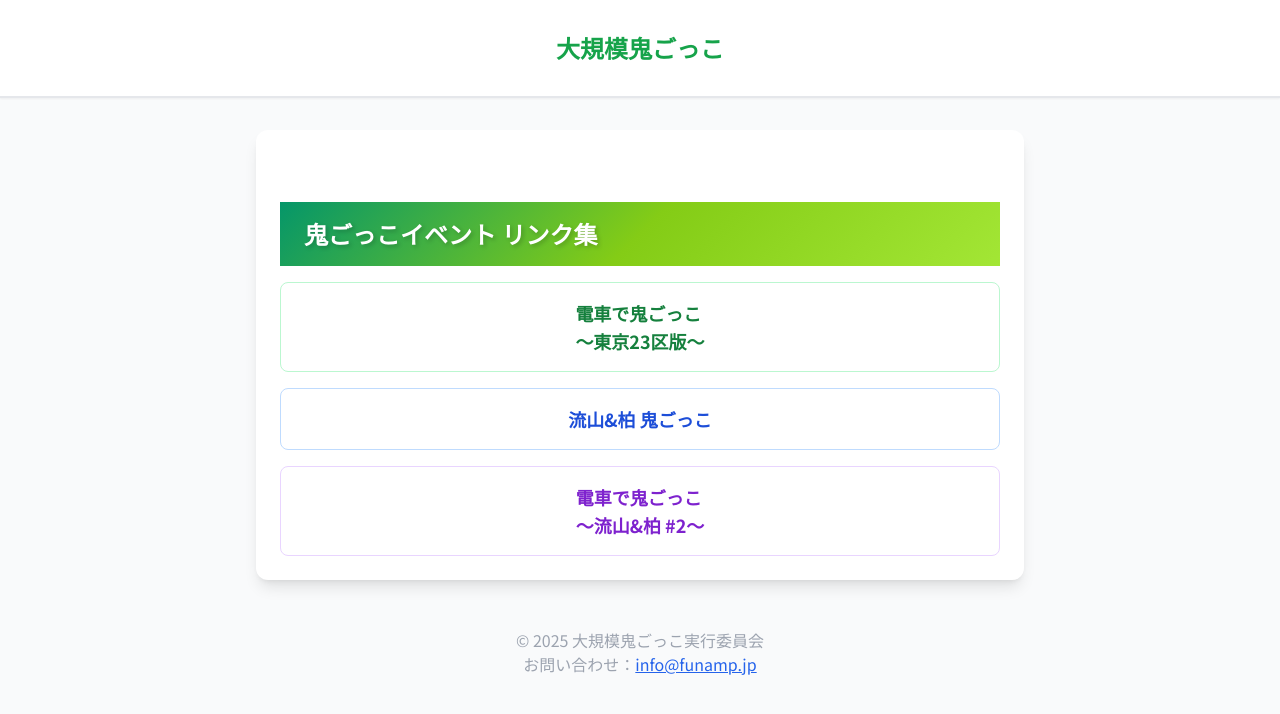
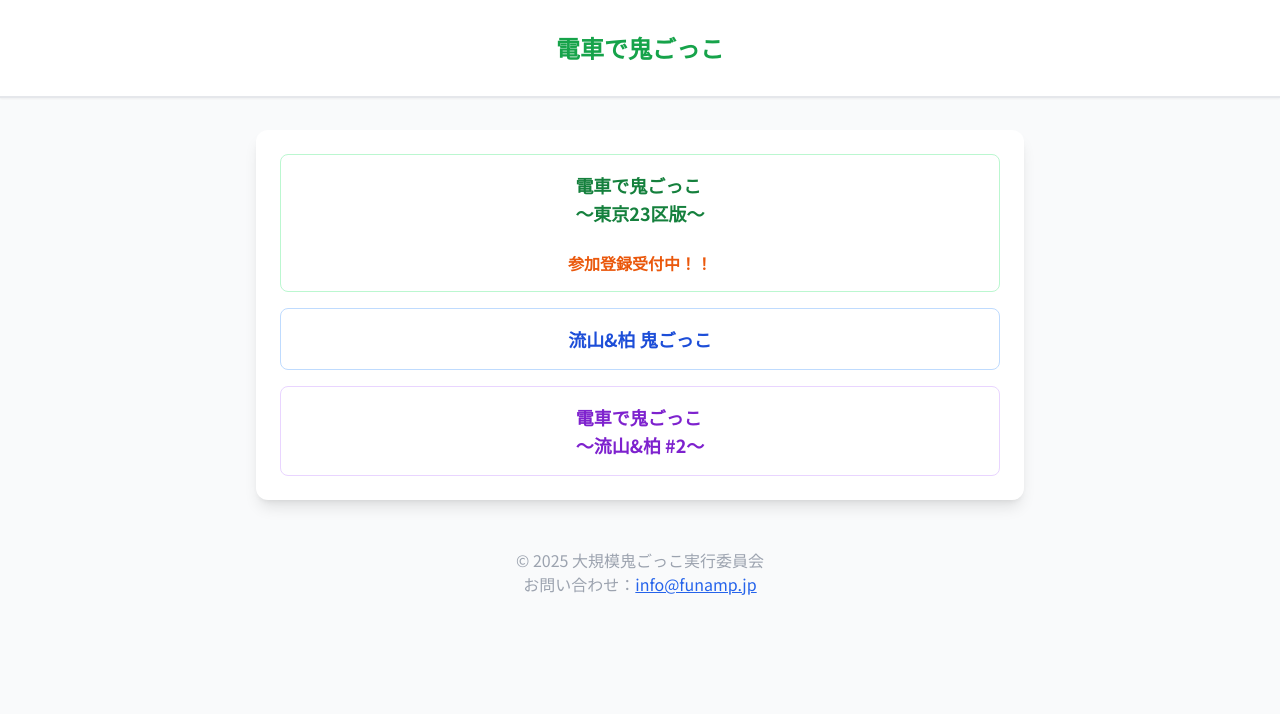
Before and after one commit to sandaime-RM/trafficTagTokyo, a website: page index.html in a window 1280 px wide. Drawn offline with nearby package versions, Linux system fonts and the light colour scheme.

Commit message:
23区版を少し協調

```diff
--- a/index.html
+++ b/index.html
@@ -3,25 +3,25 @@
 <head>
     <meta charset="UTF-8">
     <meta name="viewport" content="width=device-width, initial-scale=1.0">
-    <title>鬼ごっこイベント リンク集</title>
+    <title>電車で鬼ごっこ ～東京23区版～</title>
     <link href="https://fonts.googleapis.com/css2?family=Noto+Sans+JP:wght@400;700&display=swap" rel="stylesheet">
     <link rel="stylesheet" href="dist/output.css">
     <link rel="stylesheet" href="custom.css">
     <link rel="stylesheet" href="https://cdn.jsdelivr.net/npm/bootstrap-icons@1.11.3/font/bootstrap-icons.min.css">
 </head>
 <body class="bg-gray-50 text-gray-900 min-h-screen" style="font-family: 'Noto Sans JP', sans-serif;">
-    <!-- ヘッダー「大規模鬼ごっこ」 -->
+    <!-- ヘッダー「電車で鬼ごっこイベント」 -->
     <header class="bg-white border-b-2 border-gray-200 py-8 text-center shadow-sm">
-        <h1 class="text-2xl font-bold text-green-600">大規模鬼ごっこ</h1>
+        <h1 class="text-2xl font-bold text-green-600">電車で鬼ごっこ</h1>
     </header>
 
     <main>
         <section class="max-w-3xl mx-auto mt-8 mb-8 p-6 bg-white rounded-xl shadow-lg">
-            <h2 class="text-2xl font-bold text-green-600 border-l-4 border-green-600 pl-3 mb-4">鬼ごっこイベント リンク集</h2>
             <div class="grid grid-cols-1 gap-4">
                 <a href="tokyo2025/" class="block border border-green-200 rounded-lg p-4 hover:bg-green-50 transition ">
                     <div class="flex flex-col items-center">
-                        <span class="font-bold text-lg text-green-700">電車で鬼ごっこ<br>～東京23区版～</span>
+                        <span class="font-bold text-lg text-green-700">電車で鬼ごっこ<br>～東京23区版～</span><br/>
+                        <span class="text-orange-600 font-semibold">参加登録受付中！！</span>
                     </div>
                 </a>
                 <a href="https://sites.google.com/view/chiba-tag" class="block border border-blue-200 rounded-lg p-4 hover:bg-blue-50 transition">
```
